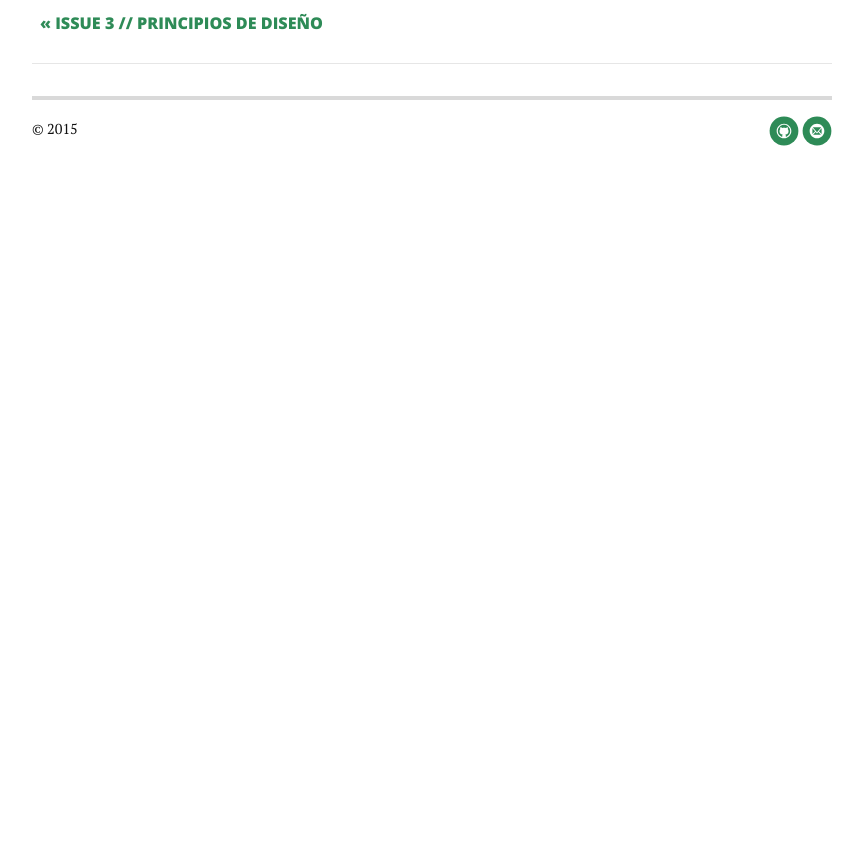
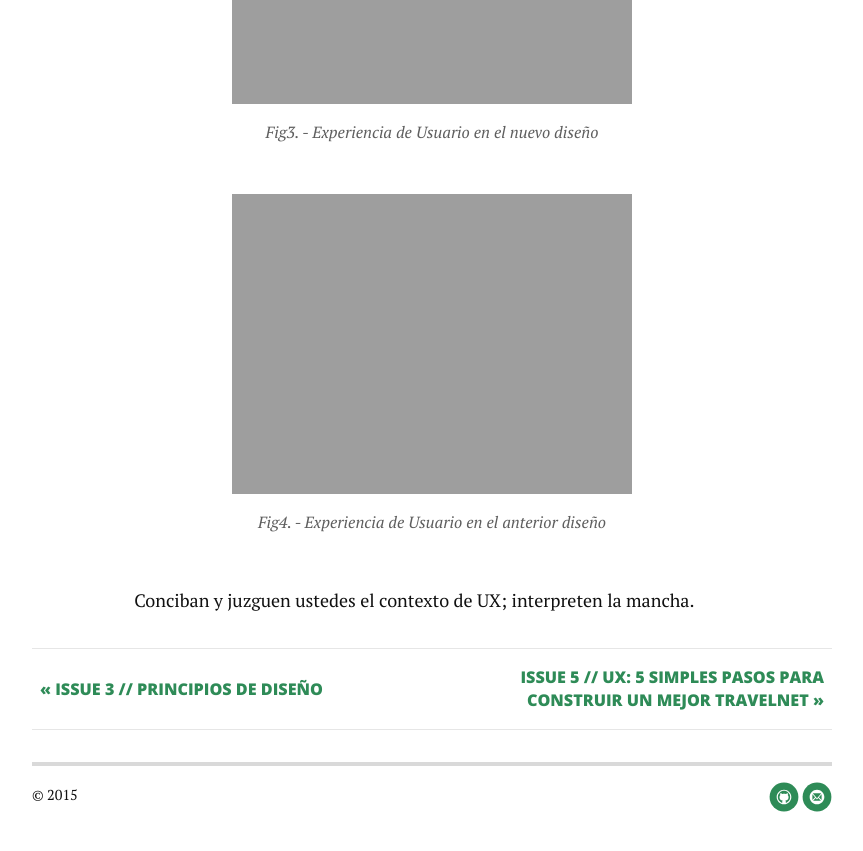
Before and after one commit to designingtravel/designingtravel.github.io, a Jekyll site: the page built from _posts/2015-05-09-ux-a-big-ink-stain.md, in a window 1280 px wide and 900 px high, scrolled down 9963 px. Shown: the top 851 px of the window, without its empty margins (208-1071 px from the left). Built offline with Jekyll 4.4.1, drawn with Linux system fonts in a browser that asks for light colours; nearby versions of some CDN libraries; Markdown is read by kramdown in place of the engine named in the settings; comment, search, counter and statistics services are not loaded; before the commit the page ends 10197 px from its top, so only the background shows below that; some of the changed lines change nothing that is shown.

Commit message:
Add images to UX ink post

```diff
--- a/_posts/2015-05-09-ux-a-big-ink-stain.md
+++ b/_posts/2015-05-09-ux-a-big-ink-stain.md
@@ -63,7 +63,7 @@
 El carácter multidisciplinario de HCI se ve reflejado en la currícula de [ACM SIGHCI](http://www.sigchi.org/); "en HCI cabemos todos".
 
 <figure>
-	<img src="{{ site.url }}/assets/img/hci.jpg" alt="">
+	<img src="{{ site.url }}/assets/img/hci.gif" alt="">
 	<figcaption>Fig2. - ACM SIGHCI para Interacción Humano-Computadora</figcaption>
 </figure>
 
--- /dev/null
+++ b/_posts/2015-05-11-five-simple-steps-to-build-a-better-travelnet.md
@@ -0,0 +1,40 @@
+---
+layout: post
+title:  "Issue 5 // UX: 5 simples pasos para construir un mejor Travelnet"
+date:   2015-05-11
+---
+
+> We are a group of two people who are really, really super-talented, but we really care. We care about details that a designer might not show in his portfolio because it’s so arcane. And yet getting it right is so critical to the experience.
+
+En los equipos pequeños donde el recurso del tiempo es limitado, <strong>User Experience</strong> puede ser una sobrecarga. En los pasados meses hemos tratado de desarrollar un ciclo UX de bajo impacto que normalmente los diseñadores web y diseñadores de experiencia pueden usar para mejorar la calidad de una app sin agregar demasiado "lastre" al proyecto. Este artículo hace referencia al proceso UX que hemos desarrollado mientras diseñamos un producto de alto impacto, Travelnet. El proceso UX varía de acuerdo al proyecto y al alcance, pero siempre serán los mismos principios. A continuación mostramos nuestro "Ciclo UX: 5 pasos para construir una mejor app" que define detalladamente las mejores prácticas de la disciplina UI/UX utilizadas aquí en Travelnet.
+
+<figure>
+	<img src="{{ site.url }}/assets/img/uxhistory.jpg" alt="">
+	<figcaption>Fig1. - Ciclo UX</figcaption>
+</figure>
+
+## Paso 1. Planificación previa
+
+La Planificación previa puede romperse en tres principales áreas: <em>data analysis</em>, <em>user stories</em> y <em>user flows</em>. Este es el punto clave, donde tuvimos que identificar dos cosas: quienes son los usuarios actuales y cuales son los problemas a los que nos enfrentamos. El Dream Team exploró los flujos actuales, rutas alternas, <em>user personas</em>, incluso a la competencia para identificar los principales problemas antes de introducir nuevos <em>features</em> y/o re-diseñar la interfaz de usuario para resolver puntos esenciales en la app.
+
+<figure>
+	<img src="{{ site.url }}/assets/img/uxhistory.jpg" alt="">
+	<figcaption>Fig2. - Planificación previa</figcaption>
+</figure>
+
+### Data Analysis
+
+<em>Data Analysis</em> es el primer paso y uno de los más importantes para asegurarnos que las nuevas características y/o el nuevo diseño están realmente sincronizados con la demanda de los clientes, es decir, ser exactamente lo que necesitan y lo que quieren. En este paso incluimos:
+
+* Google Analytics para entender el tráfico, de dónde vienen los usuarios, y la carga de tiempo de las páginas.
+* El estudio de patrones de color, mapas de calor.
+* User Testing
+* Análisis del flujo que tienen que hacer los usuarios para realizar una acción en concreto (User Flows).
+
+Hay muchas maneras de recolectar información, éstas son nuestras favoritas. Después de recolectar toda esta información por fin tuvimos una base fuerte de datos para construir <em>User Stories</em> y los <em>User Flows</em>.
+
+### User Stories
+
+<em>User Stories</em> son el siguiente paso crítico en la Planificación previa. La parte más importante de este paso es crear <em>user personas</em>. <strong>User Personas</strong> incluyen características como edad, ubicación, uso de internet, títulos e intereses personales, y más cosas. Una de las mejores maneras de desarrollar <strong>personas</strong> es a través del entrevistas por teléfono con los usuarios actuales, algo que ya hace el equipo de soporte por nosotros. Después, ésta información es analizada y así el Dream Team puede crear <em>user stories</em> y <em>use cases</em> (casos de estudio). Esto se contextualiza al final en la necesidad exacta del cliente y así evitamos frustraciones creando otro tipo de requerimientos que en realidad no sean útiles o necesarios. Al final, logramos crear los <em>user flows</em>, los cuales, nos ayudan a comprender paso a paso cómo los usuarios utilizarán la app.
+
+### User Flows
```
Also changed, not shown: assets/img/hci.gif (added), assets/img/uxhistory.jpg (added), assets/img/uxnewdesign.png (added), assets/img/uxolddesign.png (added).
